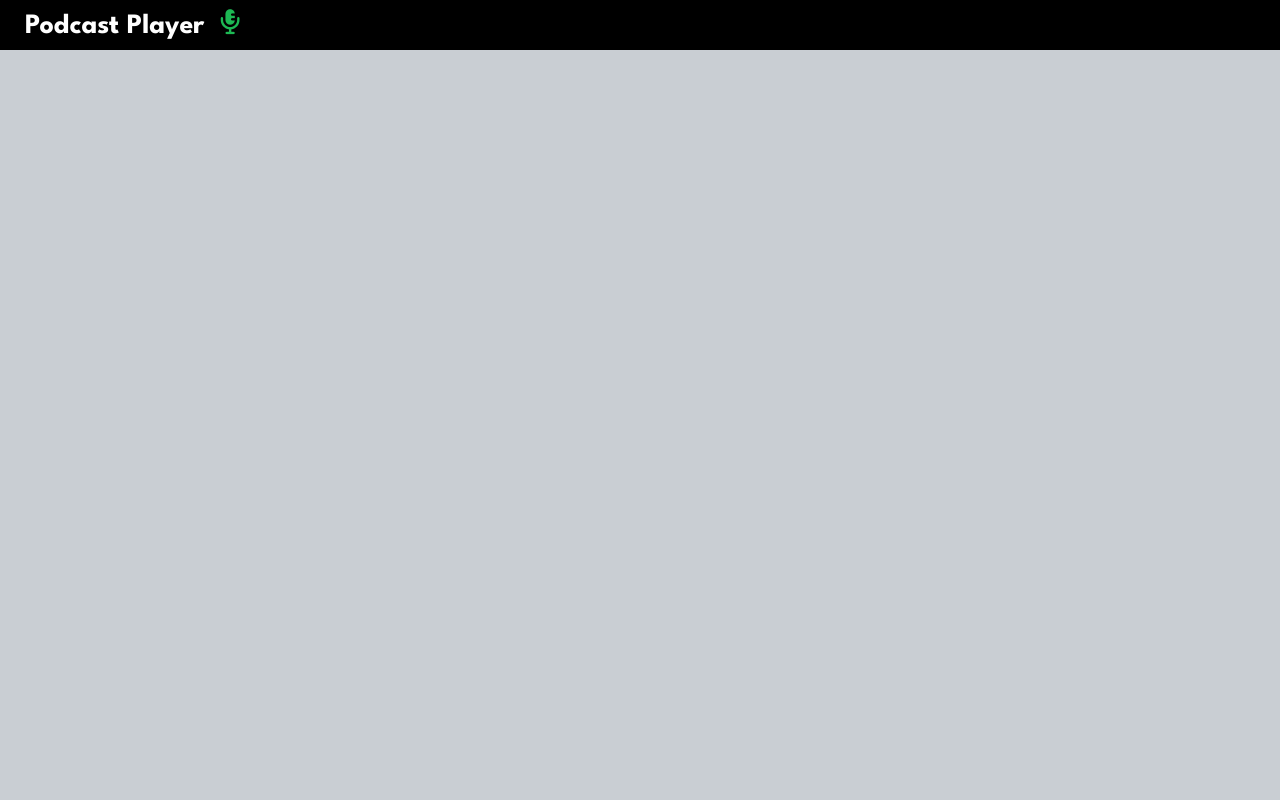
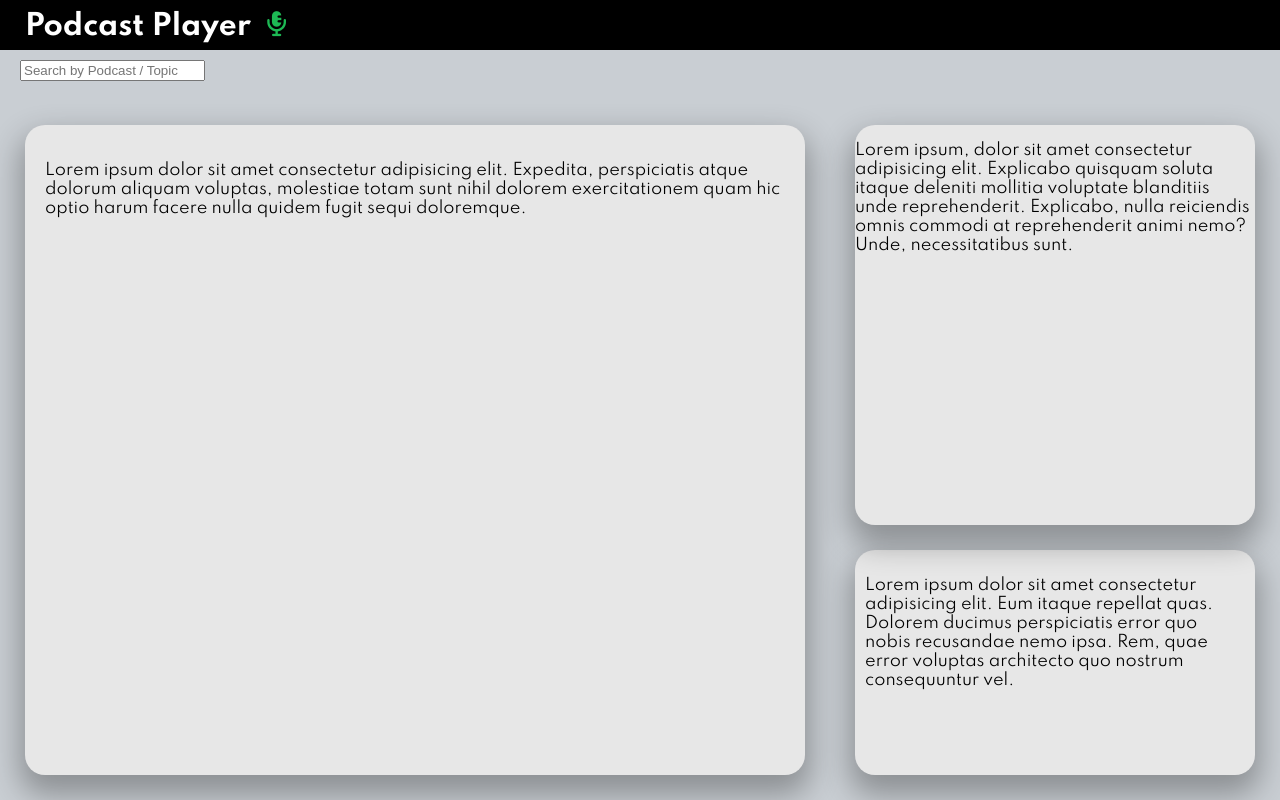
Before and after one commit to tinchobecchio/podcast-player-learning, a website: page public/index.html in a window 1280 px wide. Drawn offline with Linux system fonts and the light colour scheme.

Commit message:
container UI

```diff
--- a/public/index.html
+++ b/public/index.html
@@ -15,6 +15,29 @@
             <i class="fa-solid fa-microphone-lines"></i>
         </nav>
      </div>
+
+     <div class="page-wrapper">
+        <!-- Search Container -->
+         <div class="search-container">
+            <input type="text" name="" id="searchInput" placeholder="Search by Podcast / Topic">
+         </div>
+
+         <!-- Main Container -->
+        <div class="main-container">
+            <p>Lorem ipsum dolor sit amet consectetur adipisicing elit. Expedita, perspiciatis atque dolorum aliquam voluptas, molestiae totam sunt nihil dolorem exercitationem quam hic optio harum facere nulla quidem fugit sequi doloremque.</p>
+        </div>
+
+        <!-- Player Container -->
+        <div class="player-container">
+            <div class="player">
+                <p>Lorem ipsum, dolor sit amet consectetur adipisicing elit. Explicabo quisquam soluta itaque deleniti mollitia voluptate blanditiis unde reprehenderit. Explicabo, nulla reiciendis omnis commodi at reprehenderit animi nemo? Unde, necessitatibus sunt.</p>
+            </div>
+
+            <div class="queue">
+                <p>Lorem ipsum dolor sit amet consectetur adipisicing elit. Eum itaque repellat quas. Dolorem ducimus perspiciatis error quo nobis recusandae nemo ipsa. Rem, quae error voluptas architecto quo nostrum consequuntur vel.</p>
+            </div>
+        </div>
+     </div>
     <script src="script.js"></script>
 </body>
 </html>
--- a/public/style.css
+++ b/public/style.css
@@ -1,4 +1,4 @@
-@import url('https://fonts.googleapis.com/css2?family=Barlow:ital,wght@0,100;0,200;0,300;0,400;0,500;0,600;0,700;0,800;0,900;1,100;1,200;1,300;1,400;1,500;1,600;1,700;1,800;1,900&family=League+Spartan:wght@100..900&family=Roboto:ital,wght@0,100..900;1,100..900&display=swap');
+@import url('https://fonts.googleapis.com/css?family=Spartan:400,700&display=swap');
 
 html {
     box-sizing: border-box;
@@ -8,9 +8,9 @@ body {
     margin: 0;
     min-height: 100vh;
     background-color: #c9ced3;
-    font-family: 'League Spartan', sans-serif;
+    font-family: 'Spartan', sans-serif;
 }
-
+/* --------------------- Navigation ------------------------- */
 .nav-wrapper {
     height: 50px;
     width: 100%;
@@ -21,7 +21,7 @@ body {
     display: flex;
     align-items: center;
     position: relative;
-    top: 13px;
+    top: 10px;
 }
 
 .nav-title {
@@ -35,6 +35,70 @@ body {
     color: #1db954;
     font-size: 25px;
     position: relative;
-    top: -5px;
+    top: -3px;
     left: 10px;
 }
+
+/* ----------------- Search Container ------------------------ */
+.search-container {
+    position: absolute;
+    top: 60px;
+    left: 20px;
+}
+
+
+/* ----------------- Main Container ------------------------ */
+.page-wrapper {
+    display: flex;
+    flex-direction: row;
+    width: 100%;
+    height: calc(100vh - 50px);
+}
+
+.main-container {
+    display: flex;
+    flex-direction: column;
+    width: calc(100% - 500px);
+    height: calc(100% - 100px);
+    margin: 0 auto;
+    margin-top: 75px;
+    padding: 20px;
+    box-sizing: border-box;
+    background-color: #e7e7e7;
+    border-radius: 20px;
+    box-shadow: 0 15px 30px 5px rgba(0, 0, 0, 0.3);
+}
+
+.player-container {
+    display: flex;
+    flex-direction: column;
+    align-items: center;
+    width: 450px;
+    margin-top: 75px;
+}
+
+
+
+/* ----------------- Player Container ------------------------ */
+
+/* Player */
+.player {
+    height: 400px;
+    width: 400px;
+    background-color: #e7e7e7;
+    border-radius: 20px;
+    box-shadow: 0 15px 30px 5px rgba(0, 0, 0, 0.3);
+    position: relative;
+}
+
+/* Queue */
+.queue {
+    background-color: #e7e7e7;
+    border-radius: 20px;
+    box-shadow: 0 15px 30px 5px rgba(0, 0, 0, 0.3);
+    height: calc(100% - 450px);
+    width: 400px;
+    margin-top: 25px;
+    padding: 10px;
+    box-sizing: border-box;
+}
```
